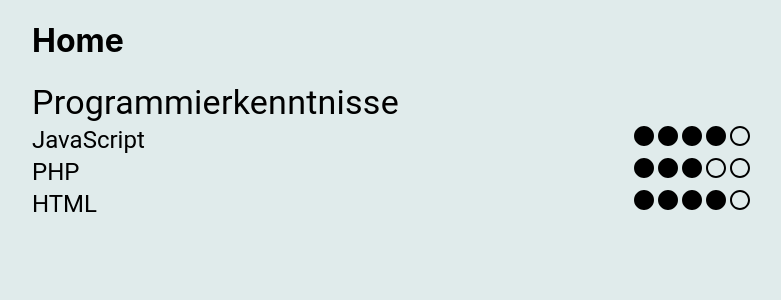
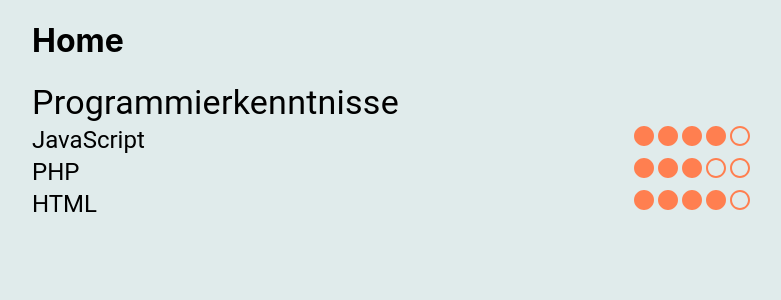
Before and after one commit to lucas-ipsum/lucas-cv, a React (Create React App) app: page / in a window 1280 px wide. Shown: the top 300 px of the page, without its empty margins (8-789 px from the left). Built offline with nearby package versions, Linux system fonts and the light colour scheme.

Commit message:
Color Theme Provider added

```diff
--- a/src/components/Home/Home.js
+++ b/src/components/Home/Home.js
@@ -1,6 +1,5 @@
 import React from 'react'
 import {Box} from '@mui/material';
-import Skills from '../Skills/Skills';
 import SkillList from '../SkillList/SkillList';
 
 function Home(props) {
--- a/src/components/Skills/Skills.js
+++ b/src/components/Skills/Skills.js
@@ -14,9 +14,9 @@ let skillArr = [];
 // Set Array with Skill Level
 for(var i = 0; i < 5; i++) {
     if (i < skillScore) {
-        skillArr.push(<CircleIcon />)
+        skillArr.push(<CircleIcon color='primary'/>)
     } else {
-        skillArr.push(<CircleOutlinedIcon />)
+        skillArr.push(<CircleOutlinedIcon color='primary'/>)
     }
 }
 
--- a/src/index.js
+++ b/src/index.js
@@ -3,11 +3,29 @@ import ReactDOM from 'react-dom/client';
 import './index.css';
 import App from './App';
 import reportWebVitals from './reportWebVitals';
+// MUI
+import { createTheme } from '@mui/material/styles';
+import { ThemeProvider } from '@mui/material'
 
 const root = ReactDOM.createRoot(document.getElementById('root'));
+
+// Theme Color
+const theme = createTheme({
+  palette: {
+    primary: {
+      main: '#FF7F50'
+    },
+    custom: {
+      main: '#FF7F50'
+    }
+  }
+})
+
 root.render(
   <React.StrictMode>
-    <App />
+    <ThemeProvider theme={theme}>
+      <App />
+    </ThemeProvider>
   </React.StrictMode>
 );
 
```
